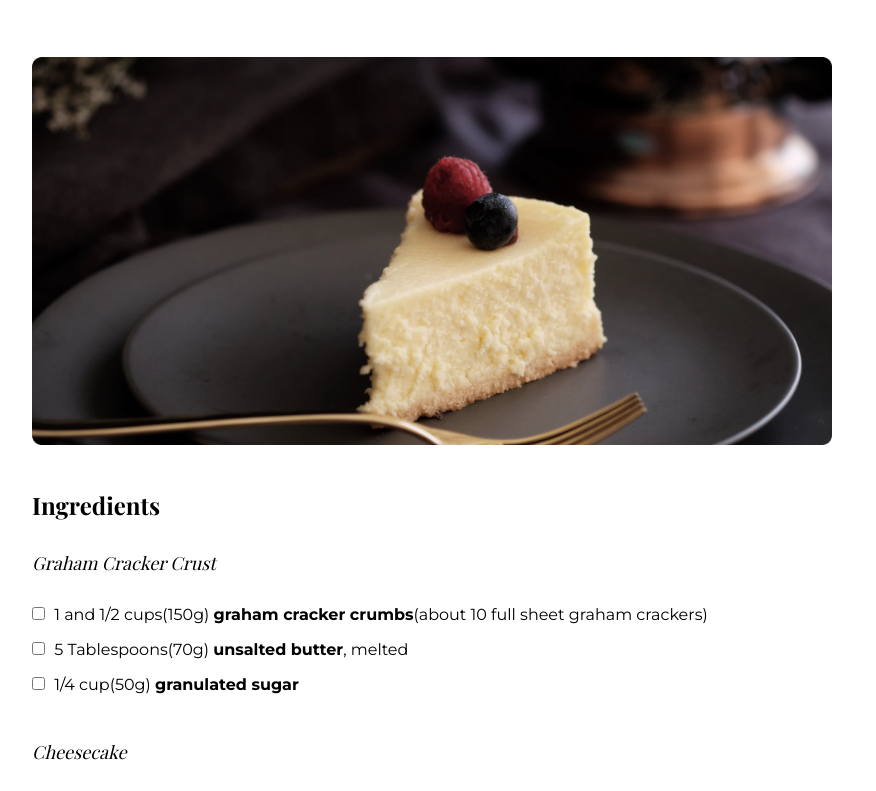
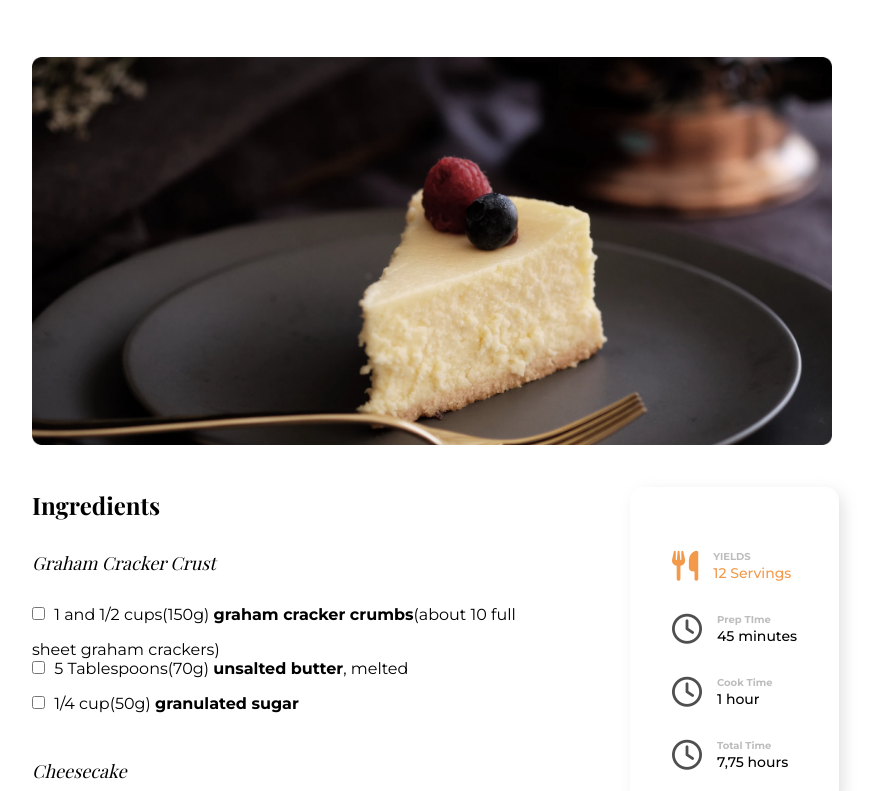
Before and after one commit to saifulislam1431/recipe-page, a plain HTML site: page index.html in a window 1280 px wide. Shown: the part 160-951 px from the top of the page, without its empty margins (168-1044 px from the left). Drawn offline with nearby package versions, Linux system fonts and the light colour scheme; a web font is replaced by a local one.

Commit message:
Timing card added

```diff
--- a/index.html
+++ b/index.html
@@ -27,6 +27,7 @@
         </section>
 
         <section id="ingredients">
+            <div id="check-container">
                 <h3 class="section-title">Ingredients</h3>
                 <p class="section-sub-title">Graham Cracker Crust</p>
                 <div class="check-boxs1">
@@ -36,7 +37,8 @@
                     </div>
 
                     <div>
-                    <input type="checkbox" name="" id="box2" class="box"> <label for="box2">5 Tablespoons(70g) <strong>
+                        <input type="checkbox" name="" id="box2" class="box"> <label for="box2">5 Tablespoons(70g)
+                            <strong>
                                 unsalted butter</strong>, melted</label>
                     </div>
 
@@ -65,12 +67,14 @@
                         </div>
 
                         <div>
-                        <input type="checkbox" name="" id="box6" class="box"> <label for="box6">1 teaspoon<strong> pure
+                            <input type="checkbox" name="" id="box6" class="box"> <label for="box6">1 teaspoon<strong>
+                                    pure
                                     vanilla extract</strong></label>
                         </div>
 
                         <div>
-                        <input type="checkbox" name="" id="box6" class="box"> <label for="box6">2 teaspoon<strong> fresh
+                            <input type="checkbox" name="" id="box6" class="box"> <label for="box6">2 teaspoon<strong>
+                                    fresh
                                     lemon juice</strong>(optional, but recommended)</label>
                         </div>
 
@@ -81,13 +85,65 @@
 
                         <div>
                             <input type="checkbox" name="" id="box6" class="box"> <label for="box6">topping suggestions:
-                            <span style="font-style: italic; font-weight: 500; ">salted caramel, lemon curd, strawberry
-                                topping, chocolate, red wine chocolate ganache, fresh fruit, whipped cream, or raspberry
+                                <span style="font-style: italic; font-weight: 500; ">salted caramel, lemon curd,
+                                    strawberry
+                                    topping, chocolate, red wine chocolate ganache, fresh fruit, whipped cream, or
+                                    raspberry
                                     sauce (recipe in note)</span></label>
                         </div>
 
 
                     </div>
+                </div>
+            </div>
+
+            <div id="timing">
+                <div class="yields">
+                    <div>
+                        <i class="fa-solid fa-utensils"></i>
+                    </div>
+                    <div class="time">
+                        <p class="t-title">YIELDS</p>
+                        <p class="quantity active">12 Servings </p>
+
+                    </div>
+                </div>
+
+
+                <div class="pre-time">
+                    <div>
+                        <i class="fa-regular fa-clock"></i>
+                    </div>
+                    <div class="time">
+                        <p class="t-title">Prep TIme</p>
+                        <p class="quantity">45 minutes</p>
+
+                    </div>
+                </div>
+
+                <div class="cook-time">
+                    <div>
+                        <i class="fa-regular fa-clock"></i>
+                    </div>
+                    <div class="time">
+                        <p class="t-title">Cook Time</p>
+                        <p class="quantity">1 hour</p>
+
+                    </div>
+                </div>
+
+                <div class="total-time">
+                    <div>
+                        <i class="fa-regular fa-clock"></i>
+                    </div>
+                    <div class="time">
+                        <p class="t-title">Total Time</p>
+                        <p class="quantity">7,75 hours</p>
+
+                    </div>
+                </div>
+
+
             </div>
 
         </section>
--- a/style.css
+++ b/style.css
@@ -37,6 +37,10 @@ body{
 .section-title{
     font-family: 'Playfair Display', serif;
     font-size: 24px;
+}
+#ingredients{
+    display: flex;
+    gap: 100px;
     margin-top: 40px;
 }
 .section-sub-title{
@@ -50,6 +54,47 @@ body{
     border: 1px solid #828282;
     margin-right: 5px;
     margin-bottom: 20px;
+}
+#check-container{
+    width: 500px;
+}
+#timing{
+     border-radius:12px ;
+     box-shadow:  0 0 0 2px rgb(255, 255, 255),
+     0.3em 0.3em 1em rgba(145, 142, 142, 0.3);
+     padding: 30px 40px;
+     height: fit-content;
+}
+.yields,.cook-time,.pre-time,.total-time{
+    display: flex;
+    justify-content: flex-start;
+    align-items: center;
+    gap: 15px;
+    margin-top: 30px;
+}
+.fa-utensils{
+    color: #F2994A;
+    font-size: 30px;
+}
+.fa-clock{
+    font-size: 30px;
+    color: #4F4F4F;
+}
+.t-title{
+    font-size: 10px;
+    font-weight: 700;
+    line-height: 15px;
+    color:#BDBDBD ;
+}
+.quantity{
+    font-size: 14px;
+    font-weight: 500;
+}
+.active{
+    color: #F2994A;
+}
+#instructions{
+    margin-top: 60px;
 }
 .instruction{
     margin-top: 40px;
```
Lines whose indentation alone changed are shown as unchanged.
